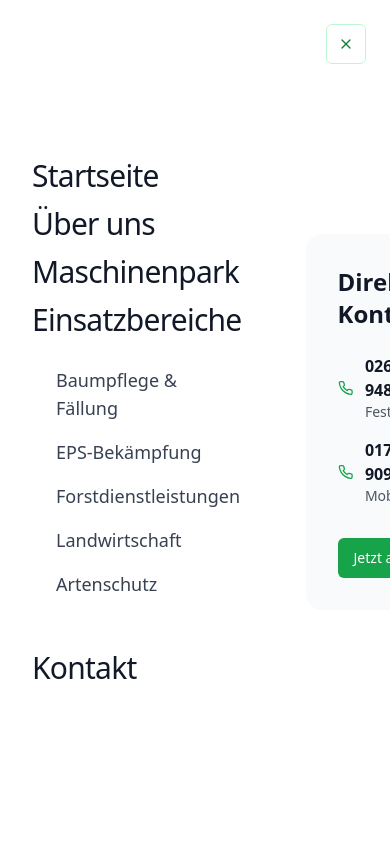
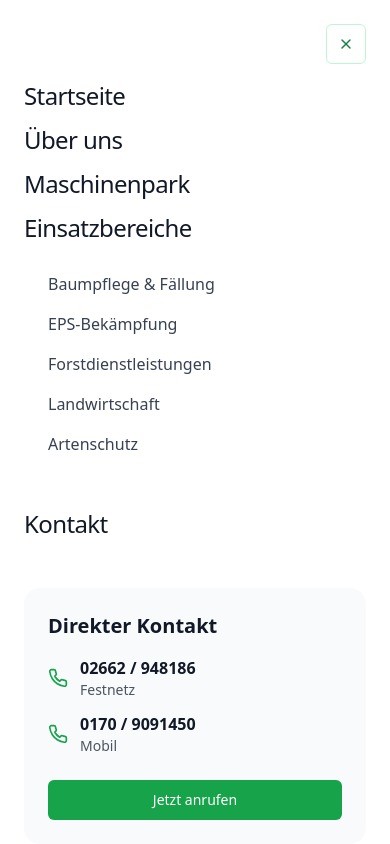
Before and after one commit to ooliv-agentur/lohnunternehmen-schneider, a React (Vite) app: page / in a window 390 px wide. Both pictures are taken after a click on the button 346 px from the left and 44 px from the top of the page. Shown: the top 844 px of the page. Built offline with nearby package versions, Linux system fonts and the light colour scheme.

Commit message:
Refactor: Move contact box below menu items
Move the contact information block below the navigation menu items in the mobile view.

```diff
--- a/src/components/Navigation.tsx
+++ b/src/components/Navigation.tsx
@@ -25,63 +25,63 @@ const Navigation: React.FC<NavigationProps> = ({ isOpen, onClose }) => {
         <X className="h-6 w-6 text-green-700" />
       </Button>
 
-      <div className="min-h-screen flex items-center justify-between px-8 max-w-6xl mx-auto overflow-hidden">
+      <div className="min-h-screen flex flex-col lg:flex-row lg:items-center lg:justify-between px-6 lg:px-8 max-w-6xl mx-auto overflow-hidden pt-20 lg:pt-0">
         {/* Main Navigation */}
-        <div className="flex-1">
+        <div className="flex-1 mb-8 lg:mb-0">
           <nav className="space-y-6">
             <div className="space-y-3">
-              <div className="text-3xl md:text-4xl font-light text-gray-900 hover:text-green-700 transition-colors cursor-pointer tracking-tight">
+              <div className="text-2xl md:text-3xl lg:text-4xl font-light text-gray-900 hover:text-green-700 transition-colors cursor-pointer tracking-tight">
                 Startseite
               </div>
 
-              <div className="text-3xl md:text-4xl font-light text-gray-900 hover:text-green-700 transition-colors cursor-pointer tracking-tight">
+              <div className="text-2xl md:text-3xl lg:text-4xl font-light text-gray-900 hover:text-green-700 transition-colors cursor-pointer tracking-tight">
                 Über uns
               </div>
 
-              <div className="text-3xl md:text-4xl font-light text-gray-900 hover:text-green-700 transition-colors cursor-pointer tracking-tight">
+              <div className="text-2xl md:text-3xl lg:text-4xl font-light text-gray-900 hover:text-green-700 transition-colors cursor-pointer tracking-tight">
                 Maschinenpark
               </div>
 
-              <div className="text-3xl md:text-4xl font-light text-gray-900 hover:text-green-700 transition-colors cursor-pointer tracking-tight">
+              <div className="text-2xl md:text-3xl lg:text-4xl font-light text-gray-900 hover:text-green-700 transition-colors cursor-pointer tracking-tight">
                 Einsatzbereiche
               </div>
             </div>
 
             {/* Sub-services */}
             <div className="ml-6 space-y-2">
-              <div className="text-lg md:text-xl font-light text-gray-700 hover:text-green-700 transition-colors cursor-pointer py-1">
+              <div className="text-base md:text-lg lg:text-xl font-light text-gray-700 hover:text-green-700 transition-colors cursor-pointer py-1">
                 Baumpflege & Fällung
               </div>
-              <div className="text-lg md:text-xl font-light text-gray-700 hover:text-green-700 transition-colors cursor-pointer py-1">
+              <div className="text-base md:text-lg lg:text-xl font-light text-gray-700 hover:text-green-700 transition-colors cursor-pointer py-1">
                 EPS-Bekämpfung
               </div>
-              <div className="text-lg md:text-xl font-light text-gray-700 hover:text-green-700 transition-colors cursor-pointer py-1">
+              <div className="text-base md:text-lg lg:text-xl font-light text-gray-700 hover:text-green-700 transition-colors cursor-pointer py-1">
                 Forstdienstleistungen
               </div>
-              <div className="text-lg md:text-xl font-light text-gray-700 hover:text-green-700 transition-colors cursor-pointer py-1">
+              <div className="text-base md:text-lg lg:text-xl font-light text-gray-700 hover:text-green-700 transition-colors cursor-pointer py-1">
                 Landwirtschaft
               </div>
-              <div className="text-lg md:text-xl font-light text-gray-700 hover:text-green-700 transition-colors cursor-pointer py-1">
+              <div className="text-base md:text-lg lg:text-xl font-light text-gray-700 hover:text-green-700 transition-colors cursor-pointer py-1">
                 Artenschutz
               </div>
             </div>
 
             <div className="pt-6">
-              <div className="text-3xl md:text-4xl font-light text-gray-900 hover:text-green-700 transition-colors cursor-pointer tracking-tight">
+              <div className="text-2xl md:text-3xl lg:text-4xl font-light text-gray-900 hover:text-green-700 transition-colors cursor-pointer tracking-tight">
                 Kontakt
               </div>
             </div>
           </nav>
         </div>
 
-        {/* Contact Info Block */}
-        <div className="flex-1 max-w-md ml-16">
-          <div className="bg-gray-50 rounded-2xl p-8">
-            <h3 className="text-2xl font-bold text-gray-900 mb-6">
+        {/* Contact Info Block - now stacks below on mobile */}
+        <div className="w-full lg:flex-1 lg:max-w-md lg:ml-16">
+          <div className="bg-gray-50 rounded-2xl p-6 lg:p-8">
+            <h3 className="text-xl lg:text-2xl font-bold text-gray-900 mb-4 lg:mb-6">
               Direkter Kontakt
             </h3>
 
-            <div className="space-y-4 mb-8">
+            <div className="space-y-3 lg:space-y-4 mb-6 lg:mb-8">
               <div className="flex items-center">
                 <Phone className="h-5 w-5 text-green-600 mr-3" />
                 <div>
```
